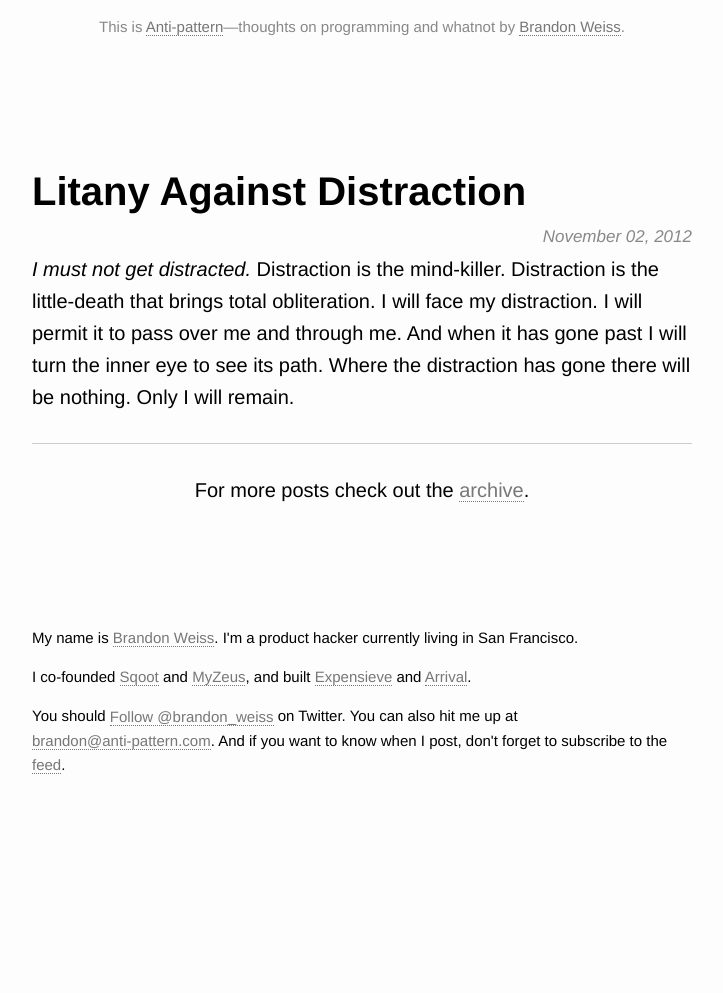
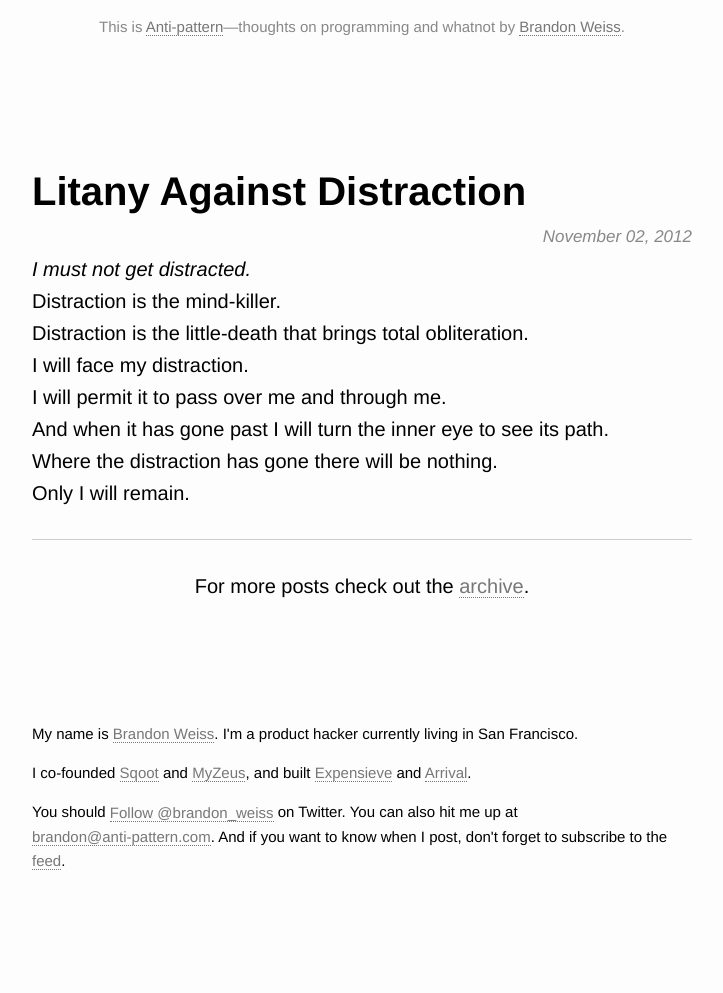
Before and after one commit to brandonweiss/anti-pattern, a Jekyll site: the page built from _posts/2012-11-02-litanty-against-distraction.md, in a window 1280 px wide. Shown: the whole page, without its empty margins (278-1001 px from the left). Built offline with Jekyll 4.4.1, drawn with Linux system fonts in a browser that asks for light colours; comment, search, counter and statistics services are not loaded; before the commit the page ends 900 px from its top, so only the background shows below that.

```diff
--- a/_posts/2012-11-02-litanty-against-distraction.md
+++ b/_posts/2012-11-02-litanty-against-distraction.md
@@ -5,11 +5,11 @@ permalink: litany-against-distraction
 date: 2012-11-02
 ---
 
-_I must not get distracted._
-Distraction is the mind-killer.
-Distraction is the little-death that brings total obliteration.
-I will face my distraction.
-I will permit it to pass over me and through me.
-And when it has gone past I will turn the inner eye to see its path.
-Where the distraction has gone there will be nothing.
+_I must not get distracted._\\
+Distraction is the mind-killer.\\
+Distraction is the little-death that brings total obliteration.\\
+I will face my distraction.\\
+I will permit it to pass over me and through me.\\
+And when it has gone past I will turn the inner eye to see its path.\\
+Where the distraction has gone there will be nothing.\\
 Only I will remain.
```
